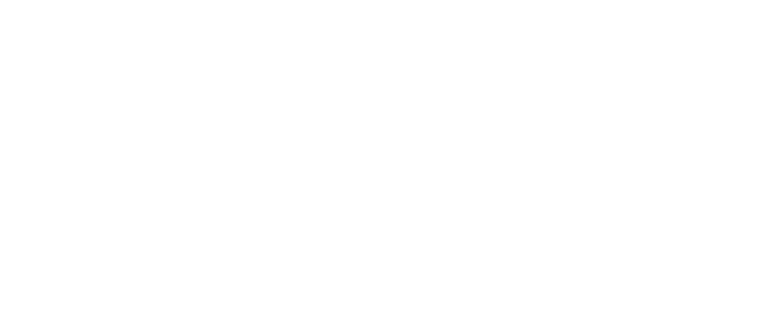
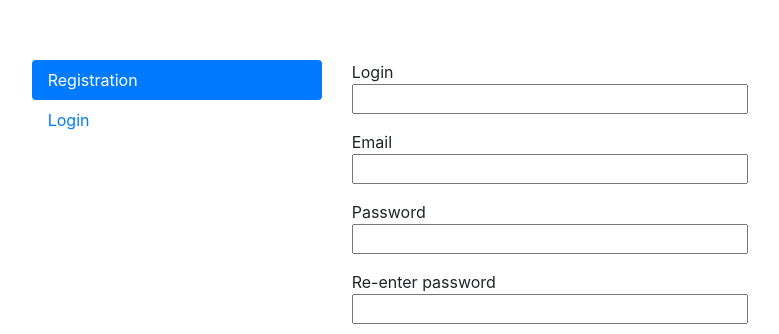
Before and after one commit to nikitashaban/RegistrationForm, a React (Create React App) app: page / in a window 1280 px wide. Shown: the part 190-524 px from the top of the page, without its empty margins (235-1014 px from the left). Built offline with nearby package versions, Linux system fonts and the light colour scheme.

Commit message:
formAdded

```diff
--- a/package.json
+++ b/package.json
@@ -7,6 +7,7 @@
     "@testing-library/react": "^9.3.2",
     "@testing-library/user-event": "^7.1.2",
     "bootstrap": "^4.4.1",
+    "node-sass": "^4.13.1",
     "react": "^16.12.0",
     "react-bootstrap": "^1.0.0-beta.16",
     "react-dom": "^16.12.0",
--- a/src/App.css
+++ /dev/null
@@ -1,38 +0,0 @@
-.App {
-  text-align: center;
-}
-
-.App-logo {
-  height: 40vmin;
-  pointer-events: none;
-}
-
-@media (prefers-reduced-motion: no-preference) {
-  .App-logo {
-    animation: App-logo-spin infinite 20s linear;
-  }
-}
-
-.App-header {
-  background-color: #282c34;
-  min-height: 100vh;
-  display: flex;
-  flex-direction: column;
-  align-items: center;
-  justify-content: center;
-  font-size: calc(10px + 2vmin);
-  color: white;
-}
-
-.App-link {
-  color: #61dafb;
-}
-
-@keyframes App-logo-spin {
-  from {
-    transform: rotate(0deg);
-  }
-  to {
-    transform: rotate(360deg);
-  }
-}
--- a/src/App.js
+++ b/src/App.js
@@ -1,10 +1,15 @@
 import React from "react";
-import "./App.css";
+import styles from "./App.module.scss";
 import { useSelector } from "react-redux";
-import "bootstrap/dist/css/bootstrap.min.css";
+
+import Form from "./components/Form";
 
 const App = () => {
-  return <div></div>;
+  return (
+    <div className={styles.Wrapper}>
+      <Form />
+    </div>
+  );
 };
 
 export default App;
--- /dev/null
+++ b/src/App.module.scss
@@ -0,0 +1,6 @@
+.Wrapper {
+    display: flex;
+    align-items: center;
+    margin: auto;
+    height: 100vh;
+}
--- /dev/null
+++ b/src/components/Form.js
@@ -0,0 +1,68 @@
+import React from "react";
+import { Col, Nav, Tab, Row } from "react-bootstrap";
+import styles from "./Form.module.scss";
+import "bootstrap/dist/css/bootstrap.min.css";
+
+const Form = props => {
+  return (
+    <Tab.Container id="left-tabs-example" defaultActiveKey="first">
+      <Row
+        style={{
+          width: "100%",
+          height: 300,
+          justifyContent: "center"
+        }}
+      >
+        <Col sm={3}>
+          <Nav variant="pills" className="flex-column">
+            <Nav.Item>
+              <Nav.Link eventKey="first">Registration</Nav.Link>
+            </Nav.Item>
+            <Nav.Item>
+              <Nav.Link eventKey="second">Login</Nav.Link>
+            </Nav.Item>
+          </Nav>
+        </Col>
+        <Col sm={4}>
+          <Tab.Content>
+            <Tab.Pane eventKey="first">
+              <form className={styles.Form}>
+                <p>
+                  Login
+                  <input type="text" />
+                </p>
+                <p>
+                  Email
+                  <input type="email" />
+                </p>
+                <p>
+                  Password
+                  <input type="password" />
+                </p>
+                <p>
+                  Re-enter password
+                  <input type="password" />
+                </p>
+              </form>
+            </Tab.Pane>
+            <Tab.Pane eventKey="second">
+              {" "}
+              <form className={styles.Form}>
+                <p>
+                  Login
+                  <input type="text" />
+                </p>
+                <p>
+                  Password
+                  <input type="password" />
+                </p>
+              </form>
+            </Tab.Pane>
+          </Tab.Content>
+        </Col>
+      </Row>
+    </Tab.Container>
+  );
+};
+
+export default Form;
--- /dev/null
+++ b/src/components/Form.module.scss
@@ -0,0 +1,16 @@
+.Form {
+  display: flex;
+  flex-direction: column;
+
+  p {
+    display: flex;
+    flex-direction: column;
+
+    input {
+      outline: none;
+      width: 100%;
+      padding-left: 10px;
+    }
+  }
+
+}
```
Also changed, not shown: 1 other file (tests, documents, lock files or other folders).
